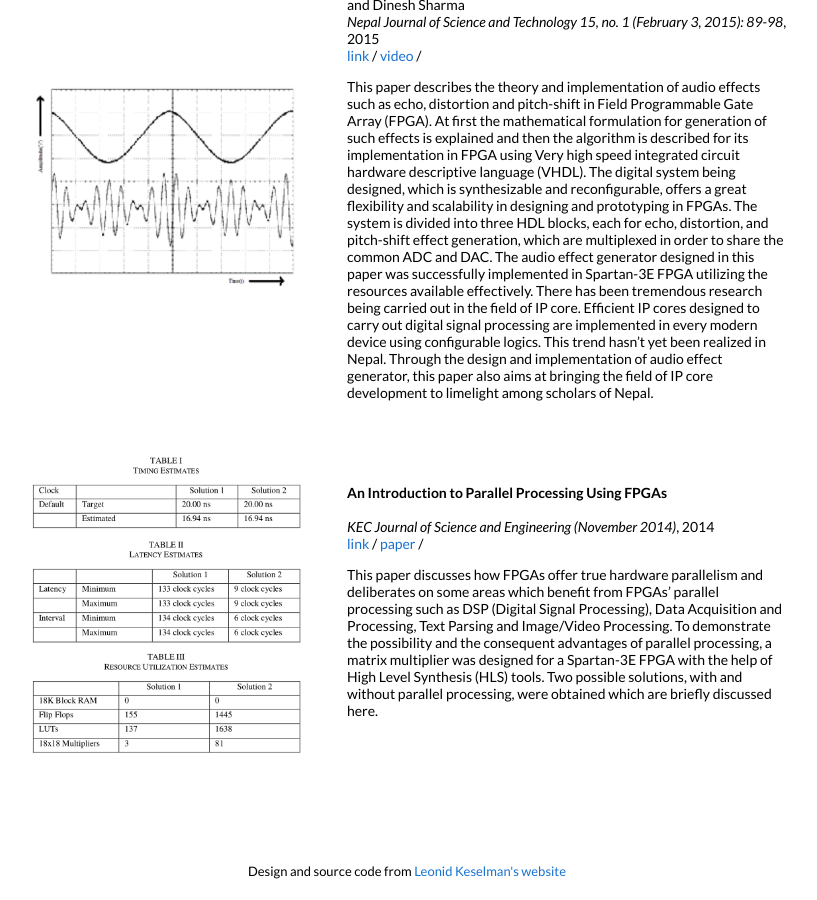
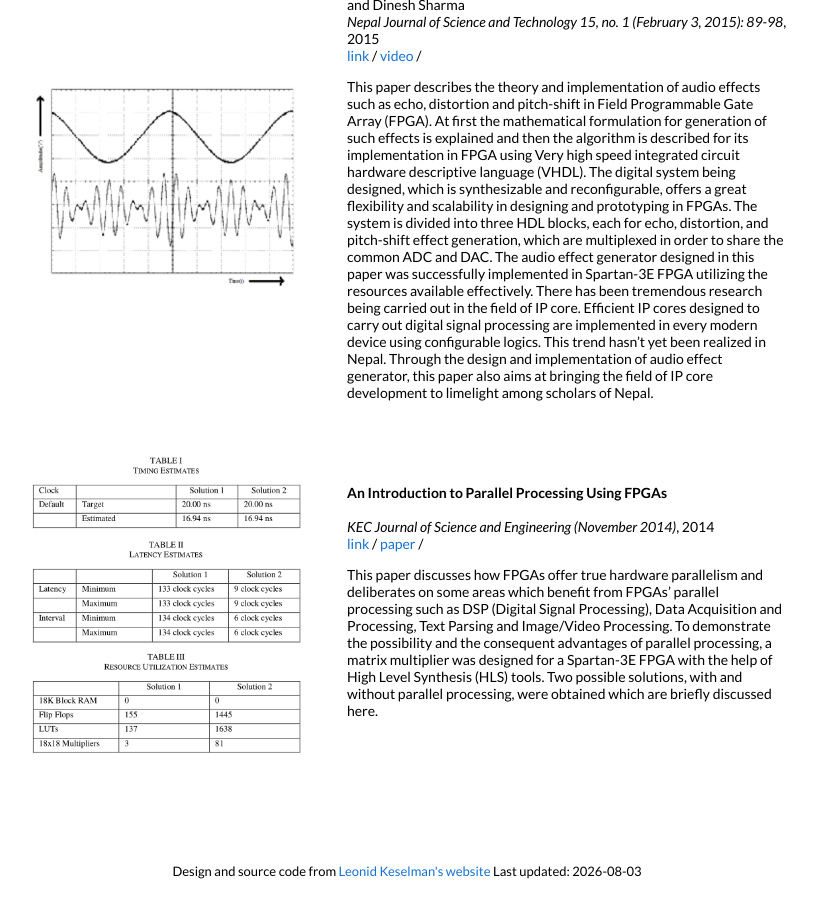
Before and after one commit to shaswot/shaswot.github.io, a Jekyll site: the page built from _posts/2025-09-19-SQRL.markdown, in a window 1280 px wide and 900 px high, scrolled down 7405 px. Shown: the whole window, without its empty margins (233-1050 px from the left). Built offline with Jekyll 4.4.1, drawn with Linux system fonts in a browser that asks for light colours.

Commit message:
added script for last site update

```diff
--- a/_layouts/default.html
+++ b/_layouts/default.html
@@ -263,6 +263,7 @@
                 <br>
                 <p style="text-align:center;font-size:small;">
                   Design and source code from <a style="font-size:small;" href="https://leonidk.com/">Leonid Keselman's website</a>
+                  Last updated: {{ site.time | date: "%Y-%m-%d" }}
                 </p>
               </td>
             </tr>
```
